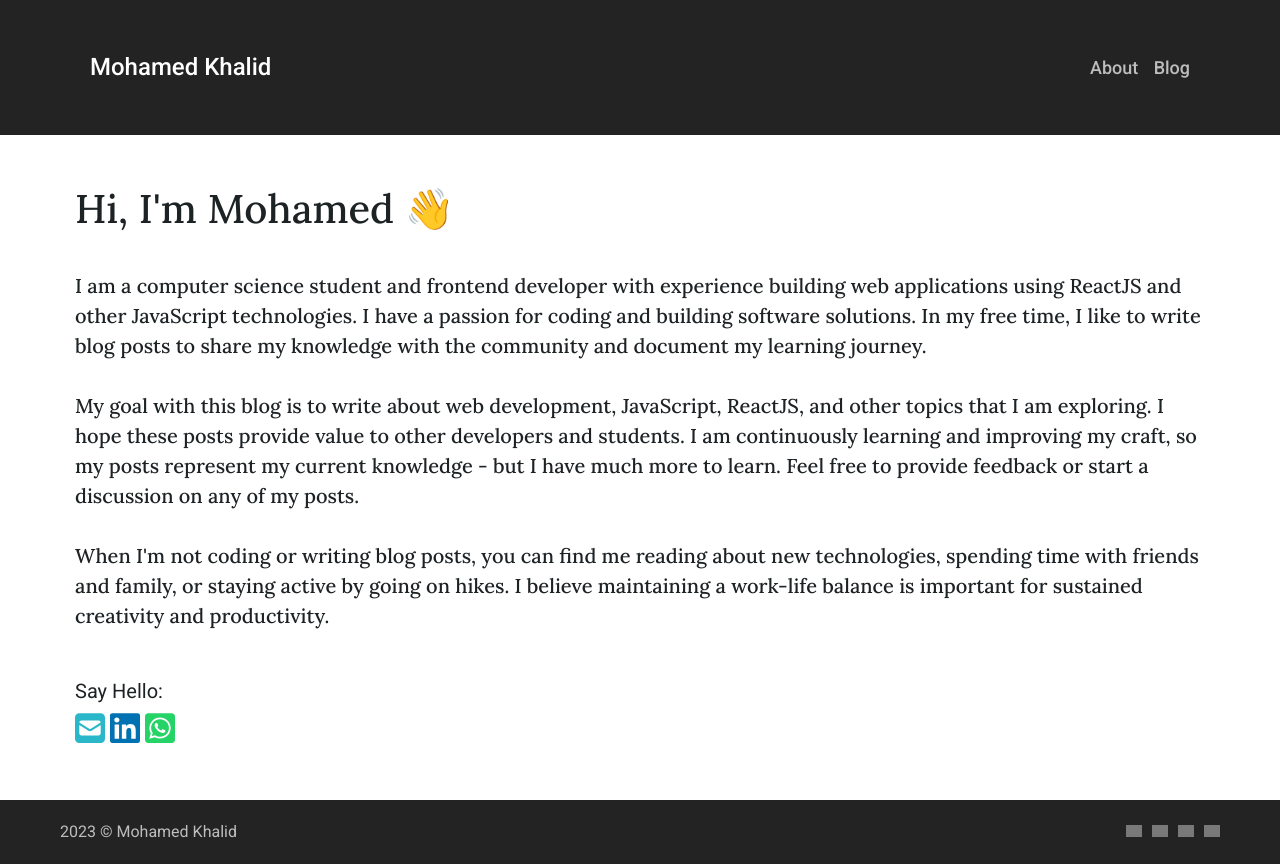
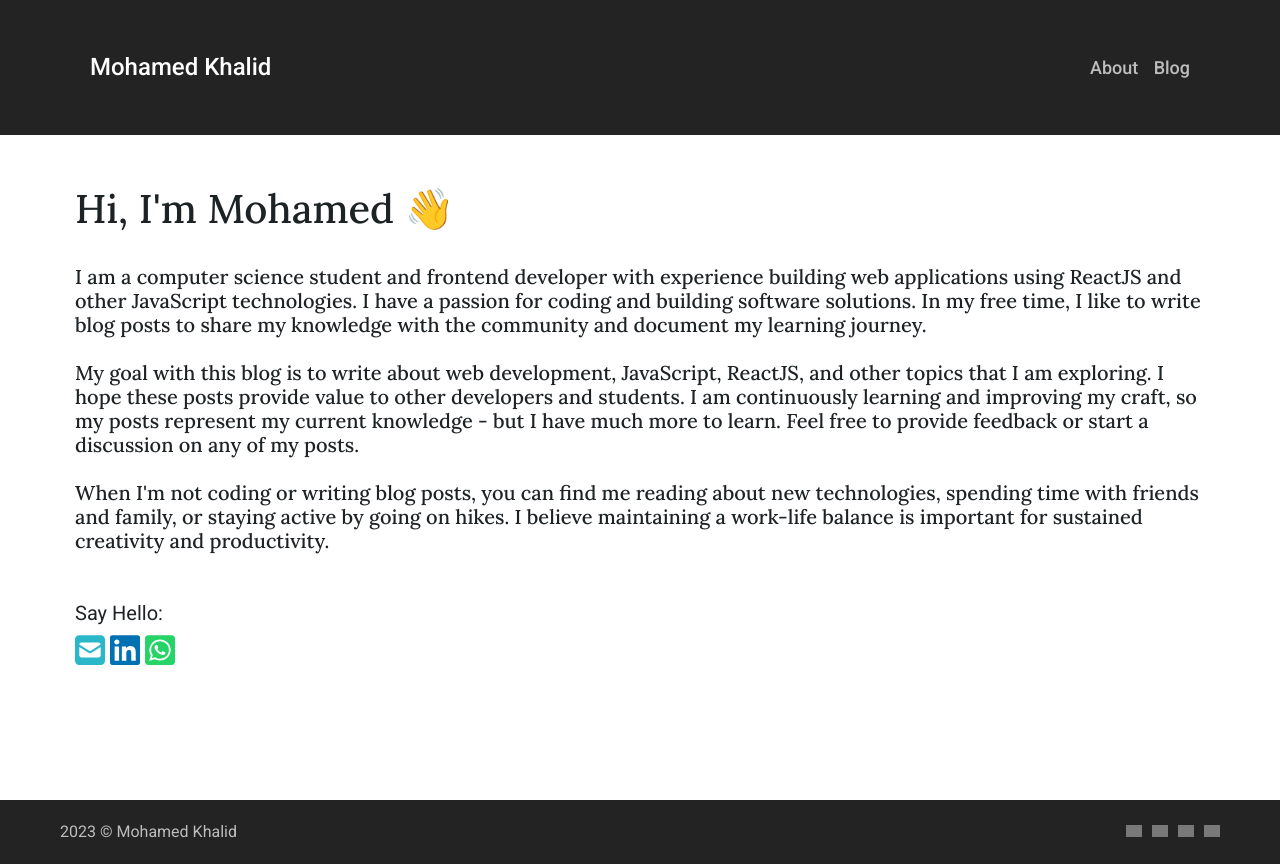
Before and after one commit to mohamedtsx/next-blog, a Next.js app: page /about in a window 1280 px wide. Built offline with nearby package versions, Linux system fonts and the light colour scheme; grey boxes are pictures that could not be loaded.

Commit message:
fix rem tricky situation

```diff
--- a/components/blog-header/blog-header.component.tsx
+++ b/components/blog-header/blog-header.component.tsx
@@ -3,42 +3,42 @@ import Image from "next/image"
 import { BlogMetaData } from "../card/card.component";
 
 const Title = styled.h1`
-    font-size: 7.6rem;
+    font-size: 4.75rem;
     color: var(--header-txt-color);
     font-weight: 500;
-    margin: 2rem 0;
-    padding-top: 3rem;
+    margin: 20px 0;
+    padding-top: 30px;
 `;
 
 const TitleContainer = styled.div`
-    padding-bottom: 1rem;
-`
+    padding-bottom: 10px;
+`;
 
 const MetaData = styled.div`
     font-family: 'Roboto', sans-serif;
-    font-size: 1.8rem;
+    font-size: 1.125rem;
 
     display: flex;
     align-items: flex-end;
     justify-content: flex-start;
     flex-flow: row nowrap;
-    gap: 2.6rem;
+    gap: 26px;
     text-transform: capitalize;
     font-weight: 500;
-`
+`;
 
 const TopicText = styled.span`
     display: inline-block;
-    padding-left: 0.8rem;
+    padding-left: 8px;
     color: #555;
-`
+`;
 const TopicIcon = styled.div`
     line-height: 0;
-`
+`;
 
 const Date = styled.span`
     color: #9b9eaf;
-`
+`;
 
 const Topic = styled.div`
     ${({theme}) => theme.mixes.flexBetween}
--- a/components/card/card.component.tsx
+++ b/components/card/card.component.tsx
@@ -10,14 +10,14 @@ export type BlogMetaData = {
 }
 
 const StyledLink = styled(Link)`
-    height: 17rem;
+    height: 170px;
     width: 100%;
 
     &:hover {
         box-shadow: rgba(0, 0, 0, 0.15) 0px 0px 8px 2px;
     }
 
-    @media only screen and (max-width: 40em) {
+    @media only screen and (max-width: 400px) {
         height: auto;
     }
 `;
@@ -54,7 +54,7 @@ const CardContainer = styled.div`
     width: 100%;
     height: 100%;
 
-    padding: 2rem;
+    padding: 20px;
     border: 1px solid var(--header-text-color);
     border-radius: var(--border-radius);
 
@@ -67,16 +67,16 @@ const CardContainer = styled.div`
 `;
 
 const Title = styled.h1`
-    padding-bottom: 2rem;
+    padding-bottom: 20px;
     font-size: var(--fz-xxl);
-    line-height: 3rem;
+    line-height: 30px;
     font-weight: 500;
 `;
 
 const Article = styled.article`
     font-family: 'Roboto', sans-serif;
-    margin-top: 2rem;
-    padding: 0 1.2rem;
+    margin-top: 20px;
+    padding: 0 12px;
 `;
 
 type BlogCardProps = {
--- a/components/footer/footer.component.tsx
+++ b/components/footer/footer.component.tsx
@@ -3,16 +3,16 @@ import Image from "next/image";
 
 const StyledFooter = styled.footer`
     width: 100%;
-    padding: 2rem 3rem;
+    padding: 20px 30px;
     background-color: var(--header-bg-color);
 `;
 
 const StyledContainer = styled.div`
     ${({theme}) => theme.mixes.flexBetween};
-    gap: 2rem;
+    gap: 20px;
     flex-wrap: wrap;
 
-    max-width: 116rem;
+    max-width: 1160px;
     margin: auto;
     color: var(--dark-white);
     font-weight: 400;
@@ -25,7 +25,7 @@ const StyledContainer = styled.div`
 
 const SocialLIst = styled.ul`
     ${({theme}) => theme.mixes.flexBetween};
-    gap: 1rem;
+    gap: 10px;
     list-style: none;
 
     img {
--- a/components/header/header.component.tsx
+++ b/components/header/header.component.tsx
@@ -3,14 +3,14 @@ import styled from "styled-components";
 
 const StyledHeader = styled.header`
     width: 100%;
-    padding: 5rem 0;
+    padding: 50px 0;
     background-color: var(--header-bg-color);
 `;
 
 
 const NaveRight = styled.div`
     ${({theme}) => theme.mixes.flexBetween};
-    width: 10rem;
+    width: 100px;
 `;
 
 const StyledLink = styled(Link)`
@@ -25,7 +25,7 @@ const StyledLink = styled(Link)`
 
 `;
 const NaveLeft = styled(StyledLink)`
-    font-size: 2.4rem;
+    font-size: 1.5rem;
     color: #fff;
     padding: 3px 0;
 `;
@@ -34,17 +34,17 @@ const StyledNav = styled.nav`
     ${({theme}) => theme.mixes.flexBetween};
 
     width: 100%;
-    padding: 0 2rem;
+    padding: 0 20px;
     margin: auto;
-    max-width: 114rem;
+    max-width: 1140px;
 
     @media only screen and (max-width: 350px) {
         flex-direction: column;
-        gap: 1rem;
+        gap: 10px;
         align-items: center;
 
         ${NaveLeft} {
-            font-size: 3.2rem;
+            font-size: 2rem;
         }
     }
 `
--- a/components/readmore/readmore.component.tsx
+++ b/components/readmore/readmore.component.tsx
@@ -28,20 +28,20 @@ type ReadMoreProps = {
 
 
 const ReadMoreContainer = styled.div`
-    line-height: 4rem;
+    line-height: 40px;
 `
 const ReadMoreTitle = styled.h3`
-    font-size: calc(2rem + .6vw);
+    font-size: calc(20px + .6vw);
     font-weight: 500;
     border-top: 1px solid #eee;
 
-    margin-top: 2rem;
-    padding-top: 2rem;
+    margin-top: 20px;
+    padding-top: 20px;
     color: #777777;
 `
 
 const StyledBlogsContainer = styled(BlogsContainer)`
-    margin: 0 -1.2rem;
+    margin: 0 -12px;
 `
 
 const ReadMore = ({ blogsArray, currentBlogTitle }: ReadMoreProps) => {
--- a/pages/_document.tsx
+++ b/pages/_document.tsx
@@ -30,7 +30,7 @@ export default class MyDocument extends Document {
   }
   render() {
     return (
-        <Html lang="en">
+        <Html lang="en" className='text-base'>
             <Head>
               <title>Mohamed Khalid</title>
 
--- a/pages/about.tsx
+++ b/pages/about.tsx
@@ -8,7 +8,7 @@ import GmailSVG from '@/static/svg/gmail.svg';
 const Title = styled.h1`
     font-family: inherit;
     font-weight: inherit;
-    font-size: 4rem;
+    font-size: 2.5rem;
 
 `
 
@@ -18,19 +18,19 @@ const StyledMain = styled.main`
     font-weight: 500;
 
     color: var(--header-text-color);
-    padding: 5rem 1.5rem;
+    padding: 50px 15px;
 `
 
 const SubTitle = styled.h2`
     font-family: 'Roboto', sans-serif;
     font-size: var(--fz-xl);
-    margin-top: 4.8rem;
+    margin-top: 48px;
     font-weight: 400;
 `
 
 const StyledContact = styled.div`
     ${({theme}) => theme.mixes.flexBetween};
-    width: 10rem;
+    width: 100px;
 `;
 
 const About = () => {
--- a/pages/index.tsx
+++ b/pages/index.tsx
@@ -7,9 +7,9 @@ import { BlogMetaData } from "@/components/card/card.component";
 
 export const BlogsContainer = styled.div`
   display: grid;
-  grid-template-columns: repeat(auto-fit, minmax(35rem,1fr));
+  grid-template-columns: repeat(auto-fit, minmax(350px,1fr));
 
-  @media only screen and (max-width: 60em) {
+  @media only screen and (max-width: 600px) {
     display: flex;
     flex-direction: column;
   }
--- a/styles/globals.tsx
+++ b/styles/globals.tsx
@@ -9,14 +9,14 @@ const GlobalStyle = createGlobalStyle`
         --link-color: #0787dd;
         --dark-white: #ffffffb3;
 
-        --fz-xxs: 1.2rem;
-        --fz-xs: 1.3rem;
-        --fz-sm: 1.4rem;
-        --fz-md:1.6rem;
-        --fz-lg: 1.8rem;
-        --fz-xl: 2rem;
-        --fz-xxl: 2.2rem;
-        --fz-heading: 4rem;
+        --fz-xxs: 0.75rem;
+        --fz-xs: 0.8rem;
+        --fz-sm: 0.875rem;
+        --fz-md: 1rem;
+        --fz-lg: 1.125rem;
+        --fz-xl: 1.25rem;
+        --fz-xxl: 1.375rem;
+        --fz-heading: 2.5rem;
 
         --border-radius: 5px;
         --transition: .15s ease-in-out;
@@ -33,7 +33,7 @@ const GlobalStyle = createGlobalStyle`
         width: 100%;
         min-height: 100vh;
         overflow-x: hidden;
-        font-size: 62.5%;
+        /* font-size: 62.5%; */
         scroll-behavior: smooth;
     }
 
@@ -42,15 +42,15 @@ const GlobalStyle = createGlobalStyle`
         font-size: var(--fz-md);
         font-weight: 600;
         min-height: 100vh;
-        min-width: 30rem;
+        min-width: 300px;
         overflow-x: hidden;
     }
 
     main {
-        max-width: 116rem;
-        min-height: calc(100vh - 13.5rem);
+        max-width: 1160px;
+        min-height: calc(100vh - 135px);
         margin: 0 auto;
-        padding: 3rem 1.5rem;
+        padding: 30px 15px;
     }
 
     a {
@@ -67,9 +67,9 @@ const GlobalStyle = createGlobalStyle`
         line-height: 1.2;
     }
 
-    @media only screen and (max-width: 40em) {
+    @media only screen and (max-width: 400px) {
         main {
-            padding: 1rem;
+            padding: 10px;
         }
     }
 `
```
Also changed, not shown: tailwind.config.js (line endings or trailing spaces).
